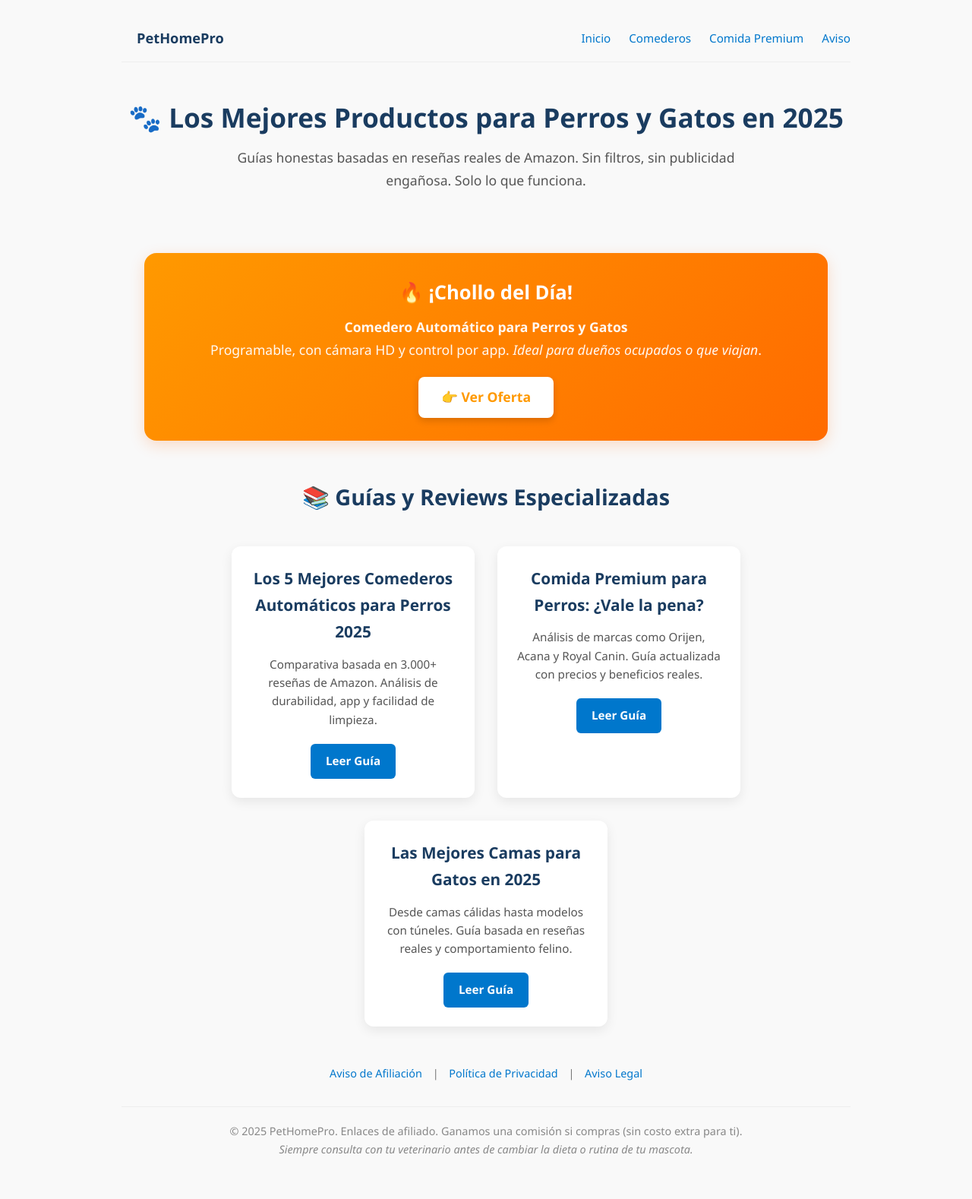
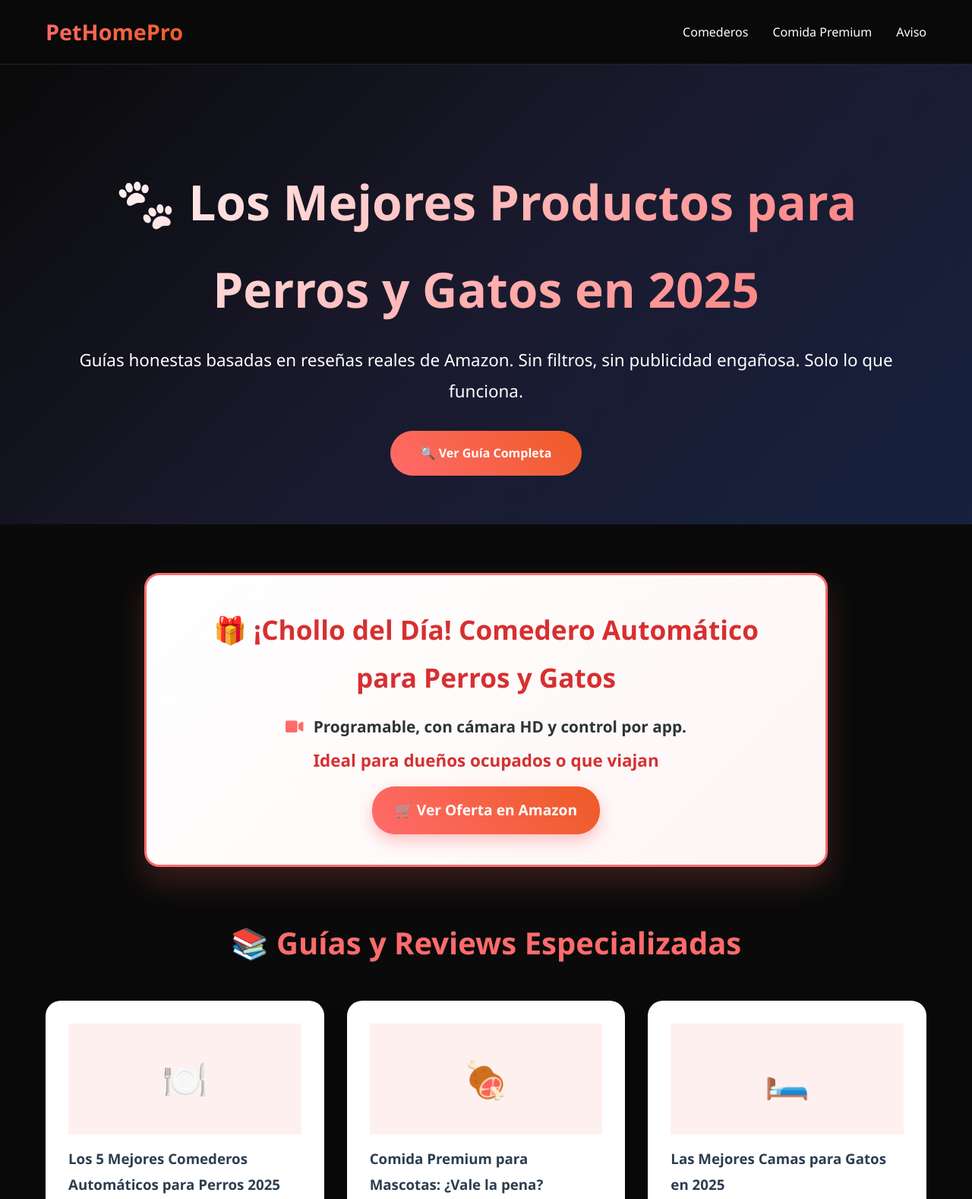
Before and after one commit to angel76ct/pethomepro-web, a plain HTML site: page index.html in a window 1280 px wide. Shown: the top 1578 px of the page at 76% size. Drawn offline with Linux system fonts and the light colour scheme.

Commit message:
index.html

```diff
--- a/index.html
+++ b/index.html
@@ -2,284 +2,298 @@
 <html lang="es">
 <head>
   <meta charset="UTF-8" />
-  <meta name="viewport" content="width=device-width, initial-scale=1.0"/>
-  <title>PetHomePro – Guías Honestas para Mascotas 2025</title>
-  <meta name="description" content="Guías basadas en reseñas reales de Amazon. Sin filtros, sin publicidad engañosa. Solo productos que funcionan para perros y gatos." />
-  <meta name="keywords" content="productos perro, comedero automático, comida premium perro, cama gato, review mascotas" />
+  <meta name="viewport" content="width=device-width, initial-scale=1.0" />
+  <title>PetHomePro | Los Mejores Productos para Perros y Gatos 2025</title>
+  <meta name="description" content="Guías honestas y actualizadas sobre los mejores productos para perros y gatos. Basadas en reseñas reales de Amazon, precios y análisis técnico." />
+  <meta name="keywords" content="productos para perros, productos para gatos, comederos automáticos, camas para mascotas, juguetes inteligentes, comida premium perro, mejor collar GPS, smart pet 2025" />
   <meta name="author" content="PetHomePro" />
-  <meta name="robots" content="index, follow">
+  <meta name="robots" content="index, follow" />
 
-  <!-- Estilos modernos y limpios -->
+  <!-- Open Graph / Facebook -->
+  <meta property="og:title" content="PetHomePro | Los Mejores Productos para Perros y Gatos 2025" />
+  <meta property="og:description" content="Guías honestas y actualizadas sobre los mejores productos para perros y gatos." />
+  <meta property="og:image" content="https://pethomepro.netlify.app/pethomepro-2025.png" />
+  <meta property="og:url" content="https://pethomepro.netlify.app" />
+  <meta property="og:type" content="website" />
+
+  <!-- Twitter -->
+  <meta name="twitter:card" content="summary_large_image" />
+  <meta name="twitter:title" content="PetHomePro | Los Mejores Productos para Perros y Gatos 2025" />
+  <meta name="twitter:description" content="Guías honestas y actualizadas sobre los mejores productos para perros y gatos." />
+  <meta name="twitter:image" content="https://pethomepro.netlify.app/pethomepro-2025.png" />
+
+  <!-- Favicon -->
+  <link rel="icon" href="/favicon.ico" type="image/x-icon" />
+  <link href="https://cdnjs.cloudflare.com/ajax/libs/font-awesome/6.0.0/css/all.min.css" rel="stylesheet" />
+
+  <!-- Schema.org -->
+  <script type="application/ld+json">
+  {
+    "@context": "https://schema.org",
+    "@type": "WebSite",
+    "name": "PetHomePro",
+    "url": "https://pethomepro.netlify.app",
+    "description": "Las mejores guías y comparativas de productos para perros y gatos 2025."
+  }
+  </script>
+
   <style>
     * {
       margin: 0;
       padding: 0;
       box-sizing: border-box;
     }
-
     body {
-      font-family: 'Segoe UI', Tahoma, Geneva, Verdana, sans-serif;
-      line-height: 1.7;
-      color: #333;
-      background-color: #f9f9f9;
-      padding: 20px;
-      max-width: 1000px;
+      font-family: 'Segoe UI', sans-serif;
+      background: #0a0a0a;
+      color: #e0e0e0;
+      line-height: 1.8;
+      padding-top: 80px; /* Compensa el header fijo */
+    }
+    .container {
+      max-width: 1200px;
       margin: 0 auto;
+      padding: 0 20px;
     }
-
-    /* Navegación superior */
-    .top-nav {
+    /* Header */
+    header {
+      background: rgba(10, 10, 10, 0.95);
+      backdrop-filter: blur(20px);
+      border-bottom: 1px solid rgba(255, 255, 255, 0.1);
+      position: fixed;
+      top: 0;
+      width: 100%;
+      z-index: 1000;
+    }
+    nav {
       display: flex;
       justify-content: space-between;
       align-items: center;
-      padding: 15px 0;
-      border-bottom: 1px solid #eee;
-      margin-bottom: 30px;
-      font-size: 0.95em;
+      padding: 1rem 0;
     }
-
-    .top-nav a {
-      color: #0077cc;
+    .logo {
+      font-size: 1.8rem;
+      font-weight: 800;
+      background: linear-gradient(135deg, #ff6b6b, #ee5a24);
+      -webkit-background-clip: text;
+      -webkit-text-fill-color: transparent;
+      background-clip: text;
       text-decoration: none;
-      margin-left: 20px;
+    }
+    .nav-links {
+      display: flex;
+      list-style: none;
+      gap: 2rem;
+    }
+    .nav-links a {
+      text-decoration: none;
+      color: #ffffff;
       font-weight: 500;
     }
-
-    .top-nav a:hover {
-      text-decoration: underline;
+    .nav-links a:hover {
+      color: #ff6b6b;
     }
-
-    .top-nav .logo {
+    /* Hero */
+    .hero {
+      background: linear-gradient(135deg, #0a0a0a 0%, #1a1a2e 50%, #16213e 100%);
+      color: white;
+      padding: 8rem 0 4rem;
+      text-align: center;
+    }
+    .hero h1 {
+      font-size: 4rem;
+      background: linear-gradient(135deg, #ffffff, #ff6b6b);
+      -webkit-background-clip: text;
+      -webkit-text-fill-color: transparent;
+      background-clip: text;
+      margin-bottom: 1rem;
+    }
+    .hero p {
+      font-size: 1.4rem;
+      margin-bottom: 2rem;
+    }
+    .cta-button {
+      display: inline-block;
+      background: linear-gradient(45deg, #ff6b6b, #ee5a24);
+      color: white;
+      padding: 15px 40px;
+      border-radius: 50px;
+      text-decoration: none;
       font-weight: bold;
-      font-size: 1.2em;
-      color: #1a3c60;
+      transition: all 0.3s ease;
     }
-
-    /* Header principal */
-    header {
+    .cta-button:hover {
+      transform: scale(1.05);
+    }
+    /* Deal of the Day */
+    .deal-of-day {
+      background: linear-gradient(135deg, #ffffff 0%, #fef5f5 100%);
+      margin: 4rem auto;
+      max-width: 900px;
+      border-radius: 20px;
+      box-shadow: 0 20px 40px rgba(255, 107, 107, 0.2);
+      padding: 2.5rem;
+      position: relative;
+      z-index: 2;
       text-align: center;
-      padding: 20px 0;
+      border: 3px solid #ff6b6b;
     }
-
-    h1 {
-      font-size: 2.2em;
-      color: #1a3c60;
-      margin-bottom: 15px;
-      line-height: 1.3;
+    .deal-title {
+      font-size: 2.2rem;
+      color: #d63031;
+      margin-bottom: 0.5rem;
+      font-weight: 800;
     }
-
-    .tagline {
-      font-size: 1.1em;
-      color: #555;
-      max-width: 700px;
-      margin: 0 auto 30px;
+    .deal-description {
+      font-size: 1.3rem;
+      color: #2d3436;
+      margin: 15px 0;
+      line-height: 1.7;
       font-weight: 500;
     }
-
-    /* Chollo del día */
-    .deal-of-day {
-      background: linear-gradient(135deg, #ff9900, #ff6b00);
-      color: white;
-      padding: 30px;
-      border-radius: 16px;
-      text-align: center;
-      margin: 30px auto;
-      max-width: 900px;
-      box-shadow: 0 6px 20px rgba(255, 100, 0, 0.2);
+    .highlight-benefit {
+      display: block;
+      margin-top: 8px;
+      font-size: 1.4rem;
+      font-weight: bold;
+      color: #d63031;
     }
-
-    .deal-of-day h2 {
-      font-size: 1.6em;
-      margin-bottom: 10px;
-    }
-
-    .deal-of-day p {
-      font-size: 1.1em;
-      margin-bottom: 20px;
-      opacity: 0.95;
-    }
-
     .btn-primary {
       display: inline-block;
-      background-color: white;
-      color: #ff9900;
+      background: linear-gradient(45deg, #ff6b6b, #ee5a24);
+      color: white !important;
+      padding: 14px 30px;
+      border-radius: 30px;
+      text-decoration: none;
       font-weight: bold;
-      padding: 12px 30px;
-      text-decoration: none;
-      border-radius: 8px;
-      font-size: 1.1em;
-      box-shadow: 0 4px 10px rgba(0,0,0,0.15);
       transition: all 0.3s ease;
+      font-size: 1.2em;
+      box-shadow: 0 8px 20px rgba(255, 107, 107, 0.4);
     }
-
     .btn-primary:hover {
-      background-color: #f0f0f0;
-      transform: translateY(-2px);
-      box-shadow: 0 6px 15px rgba(0,0,0,0.2);
+      transform: translateY(-3px);
+      box-shadow: 0 12px 25px rgba(255, 107, 107, 0.5);
     }
-
-    /* Sección de guías */
-    .guides-section {
+    /* Articles Grid */
+    .articles-grid {
+      display: grid;
+      grid-template-columns: repeat(auto-fit, minmax(300px, 1fr));
+      gap: 30px;
+      margin-top: 40px;
+    }
+    .article-card {
+      background: white;
+      border-radius: 20px;
+      padding: 30px;
+      box-shadow: 0 15px 35px rgba(0,0,0,0.1);
+    }
+    .article-icon {
+      font-size: 3em;
       text-align: center;
-      margin: 50px 0;
+      padding: 30px 0;
+      background: rgba(255, 107, 107, 0.1);
     }
-
-    .guides-section h2 {
-      font-size: 1.8em;
-      color: #1a3c60;
-      margin-bottom: 10px;
+    .article-card h3 {
+      color: #2c3e50;
+      margin: 15px 0;
     }
-
-    .guides {
-      display: flex;
-      flex-wrap: wrap;
-      justify-content: center;
-      gap: 30px;
-      margin: 40px 0;
+    .article-card p {
+      color: #666;
+      margin-bottom: 15px;
     }
-
-    .guide-card {
-      background: white;
-      border-radius: 12px;
-      padding: 25px;
-      width: 320px;
-      box-shadow: 0 5px 15px rgba(0,0,0,0.08);
-      transition: transform 0.3s ease, box-shadow 0.3s ease;
-    }
-
-    .guide-card:hover {
-      transform: translateY(-5px);
-      box-shadow: 0 10px 25px rgba(0,0,0,0.12);
-    }
-
-    .guide-card h3 {
-      font-size: 1.3em;
-      color: #1a3c60;
-      margin-bottom: 12px;
-    }
-
-    .guide-card p {
-      color: #555;
-      font-size: 0.95em;
-      margin-bottom: 20px;
-      line-height: 1.6;
-    }
-
-    .btn-secondary {
-      display: inline-block;
-      background-color: #0077cc;
-      color: white;
-      padding: 10px 20px;
-      text-decoration: none;
-      border-radius: 6px;
-      font-weight: bold;
-      font-size: 0.95em;
-      transition: background 0.3s;
-    }
-
-    .btn-secondary:hover {
-      background-color: #005fa3;
-    }
-
-    /* Footer legal */
-    .legal-links {
-      text-align: center;
-      margin: 50px 0 30px;
-      font-size: 0.9em;
-      color: #777;
-    }
-
-    .legal-links a {
-      color: #0077cc;
-      text-decoration: none;
-      margin: 0 10px;
-    }
-
-    .legal-links a:hover {
-      text-decoration: underline;
-    }
-
+    /* Footer */
     footer {
       text-align: center;
-      margin-top: 20px;
-      padding: 20px;
-      color: #888;
-      font-size: 0.9em;
-      border-top: 1px solid #eee;
+      padding: 40px 20px;
+      color: #95a5a6;
+      border-top: 1px solid #333;
+      margin-top: 60px;
     }
   </style>
 </head>
 <body>
-
-  <!-- Navegación superior -->
-  <nav class="top-nav">
-    <a href="/" class="logo">PetHomePro</a>
-    <div>
-      <a href="/">Inicio</a>
-      <a href="/guia-comederos-automaticos.html">Comederos</a>
-      <a href="/comida-premium-mascotas-2025.html">Comida Premium</a>
-      <a href="/aviso">Aviso</a>
+  <header>
+    <div class="container">
+      <nav>
+        <a href="/" class="logo">PetHomePro</a>
+        <ul class="nav-links">
+          <li><a href="/mejor-comedero-2025">Comederos</a></li>
+          <li><a href="/comida-premium-mascotas-2025">Comida Premium</a></li>
+          <li><a href="/aviso-afiliacion">Aviso</a></li>
+        </ul>
+      </nav>
     </div>
-  </nav>
-
-  <!-- Header principal -->
-  <header>
-    <h1>🐾 Los Mejores Productos para Perros y Gatos en 2025</h1>
-    <p class="tagline">
-      Guías honestas basadas en reseñas reales de Amazon. Sin filtros, sin publicidad engañosa. Solo lo que funciona.
-    </p>
   </header>
 
-  <!-- Chollo del Día -->
-  <section class="deal-of-day">
-    <h2>🔥 ¡Chollo del Día!</h2>
-    <p><strong>Comedero Automático para Perros y Gatos</strong><br>
-       Programable, con cámara HD y control por app. <em>Ideal para dueños ocupados o que viajan</em>.</p>
-    <a href="/go/comedero-automático" class="btn-primary">👉 Ver Oferta</a>
-  </section>
-
-  <!-- Guías y Reviews -->
-  <section class="guides-section">
-    <h2>📚 Guías y Reviews Especializadas</h2>
-
-    <div class="guides">
-
-      <!-- Guía 1 -->
-      <div class="guide-card">
-        <h3>Los 5 Mejores Comederos Automáticos para Perros 2025</h3>
-        <p>Comparativa basada en 3.000+ reseñas de Amazon. Análisis de durabilidad, app y facilidad de limpieza.</p>
-        <a href="/guia-comederos-automaticos.html" class="btn-secondary">Leer Guía</a>
-      </div>
-
-      <!-- Guía 2 -->
-      <div class="guide-card">
-        <h3>Comida Premium para Perros: ¿Vale la pena?</h3>
-        <p>Análisis de marcas como Orijen, Acana y Royal Canin. Guía actualizada con precios y beneficios reales.</p>
-        <a href="/comida-premium-mascotas-2025.html" class="btn-secondary">Leer Guía</a>
-      </div>
-
-      <!-- Guía 3 -->
-      <div class="guide-card">
-        <h3>Las Mejores Camas para Gatos en 2025</h3>
-        <p>Desde camas cálidas hasta modelos con túneles. Guía basada en reseñas reales y comportamiento felino.</p>
-        <a href="/guia-camas-gatos.html" class="btn-secondary">Leer Guía</a>
-      </div>
-
+  <section class="hero">
+    <div class="container">
+      <h1>🐾 Los Mejores Productos para Perros y Gatos en 2025</h1>
+      <p>Guías honestas basadas en reseñas reales de Amazon. Sin filtros, sin publicidad engañosa. Solo lo que funciona.</p>
+      <a href="/mejor-comedero-2025" class="cta-button">🔍 Ver Guía Completa</a>
     </div>
   </section>
 
-  <!-- Enlaces legales -->
-  <div class="legal-links">
-    <a href="/aviso-afiliacion">Aviso de Afiliación</a> |
-    <a href="/politica-privacidad">Política de Privacidad</a> |
-    <a href="/aviso-legal">Aviso Legal</a>
-  </div>
+  <section class="deal-of-day">
+    <div class="container">
+      <h2 class="deal-title">🎁 ¡Chollo del Día! Comedero Automático para Perros y Gatos</h2>
+      <p class="deal-description">
+        <i class="fas fa-video" style="color: #ff6b6b; margin-right: 8px;"></i>
+        <strong>Programable, con cámara HD y control por app.</strong>
+        <br>
+        <span class="highlight-benefit">Ideal para dueños ocupados o que viajan</span>
+      </p>
+      <a href="/go/comedero-petkit" target="_blank" rel="sponsored" class="btn-primary">🛒 Ver Oferta en Amazon</a>
+    </div>
+  </section>
 
-  <!-- Footer -->
+  <section class="articles-section">
+    <div class="container">
+      <h2 style="text-align: center; color: #ff6b6b; margin-bottom: 40px; font-size: 2.5em;">📚 Guías y Reviews Especializadas</h2>
+      <div class="articles-grid">
+        <!-- Artículo 1 -->
+        <div class="article-card">
+          <div class="article-icon">🍽️</div>
+          <h3>Los 5 Mejores Comederos Automáticos para Perros 2025</h3>
+          <p>Comparativa basada en 3.000+ reseñas de Amazon. Análisis de durabilidad, app y facilidad de limpieza.</p>
+          <a href="/mejor-comedero-2025" style="background: linear-gradient(45deg, #ff6b6b, #ee5a24); color: white; padding: 10px 25px; border-radius: 30px; text-decoration: none; display: inline-block; margin-top: 10px;">
+            📖 Leer Guía
+          </a>
+        </div>
+
+        <!-- Artículo 2 -->
+        <div class="article-card">
+          <div class="article-icon">🍖</div>
+          <h3>Comida Premium para Mascotas: ¿Vale la pena?</h3>
+          <p>Análisis de marcas como Orijen, Acana y Royal Canin. Guía actualizada con precios y beneficios reales.</p>
+          <a href="/comida-premium-mascotas-2025" style="background: linear-gradient(45deg, #00b894, #00cec9); color: white; padding: 10px 25px; border-radius: 30px; text-decoration: none; display: inline-block; margin-top: 10px;">
+            📖 Leer Guía
+          </a>
+        </div>
+
+        <!-- Artículo 3 -->
+        <div class="article-card">
+          <div class="article-icon">🛏️</div>
+          <h3>Las Mejores Camas para Gatos en 2025</h3>
+          <p>Desde camas cálidas hasta modelos con túneles. Guía basada en reseñas reales y comportamiento felino.</p>
+          <a href="/camas-para-gatos" style="background: linear-gradient(45deg, #667eea, #764ba2); color: white; padding: 10px 25px; border-radius: 30px; text-decoration: none; display: inline-block; margin-top: 10px;">
+            📖 Leer Guía
+          </a>
+        </div>
+      </div>
+    </div>
+  </section>
+
   <footer>
-    <p>© 2025 PetHomePro. Enlaces de afiliado. Ganamos una comisión si compras (sin costo extra para ti).</p>
-    <p><em>Siempre consulta con tu veterinario antes de cambiar la dieta o rutina de tu mascota.</em></p>
+    <div class="container">
+      <p>&copy; 2025 PetHomePro. Todos los derechos reservados.</p>
+      <p>
+        <a href="/aviso-afiliacion">Aviso de Afiliación</a> |
+        <a href="/politica-privacidad">Política de Privacidad</a> |
+        <a href="/aviso-legal">Aviso Legal</a>
+      </p>
+      <p>© 2025 PetHomePro participa en el Programa de Afiliados de Amazon EU. Ganamos una comisión si compras (sin costo extra para ti).</p>
+      <p><em>Siempre consulta con tu veterinario antes de cambiar la dieta o rutina de tu mascota.</em></p>
+    </div>
   </footer>
-
 </body>
 </html>
```
